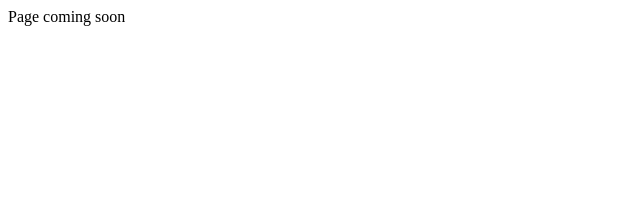
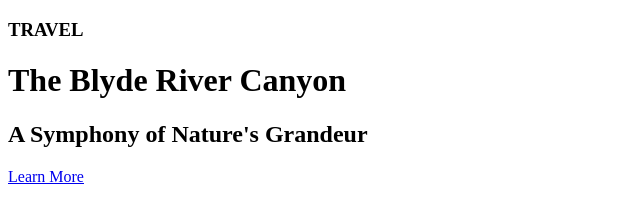
Before and after one commit to MmanawaMarongwe/Travel-page-project, a plain HTML site: page index.html in a window 1280 px wide. Shown: the whole page, without its empty margins (0-640 px from the left). Drawn offline with Linux system fonts and the light colour scheme.

Commit message:
Added the basic html structure of the hero

```diff
--- a/index.html
+++ b/index.html
@@ -3,9 +3,17 @@
 <head>
     <meta charset="UTF-8">
     <meta name="viewport" content="width=device-width, initial-scale=1.0">
-    <title>Document</title>
+    <title>The Blyde River Canyon</title>
+    <link rel="stylesheet" href="src/style.css">
 </head>
 <body>
-    Page coming soon
+    <div class="container">
+    <header>
+        <h3>TRAVEL</h3>
+        <h1>The Blyde River Canyon</h1>
+        <h2>A Symphony of Nature's Grandeur</h2>
+        <a href="#more">Learn More</a>
+      </header>
+    </div>
 </body>
 </html>
```
